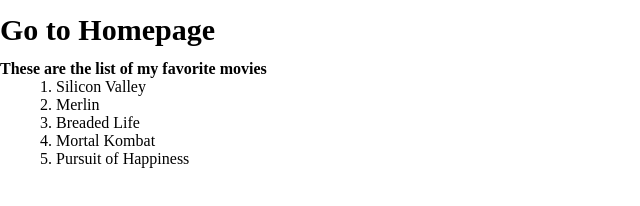
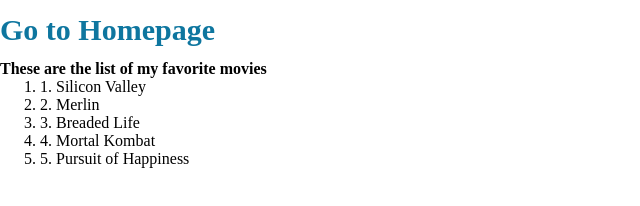
Before and after one commit to jaycee-cpu93/favourite_movies, a plain HTML site: page pages/my_movies.html in a window 1280 px wide. Shown: the whole page, without its empty margins (0-640 px from the left). Drawn offline with Linux system fonts and the light colour scheme.

Commit message:
fix some bugs

```diff
--- a/css/style.css
+++ b/css/style.css
@@ -1,7 +1,6 @@
 /* General style */
 * {
     margin: 0;
-    overflow: hidden;
 }
 img {
     border-color: rgb(18, 15, 15);
@@ -33,6 +32,9 @@ li:hover{
 }
 .home_paragraph a:hover{
     color: brown;
+}
+#go_to_home:hover{
+    color: rgb(14, 118, 159);
 }
 
 /* start of breaded life style */
--- a/pages/my_movies.html
+++ b/pages/my_movies.html
@@ -8,7 +8,7 @@
     <title>My Movies</title>
   </head>
   <body>
-    <a href="../index.html"><h3>Go to Homepage</h3></a>
+    <a href="../index.html"><h3 id="go_to_home">Go to Homepage</h3></a>
     <h4>These are the list of my favorite movies</h3>
     <ol>
       <li><a href="./movies/silicon_valley.html">1. Silicon Valley</a></li>
```
